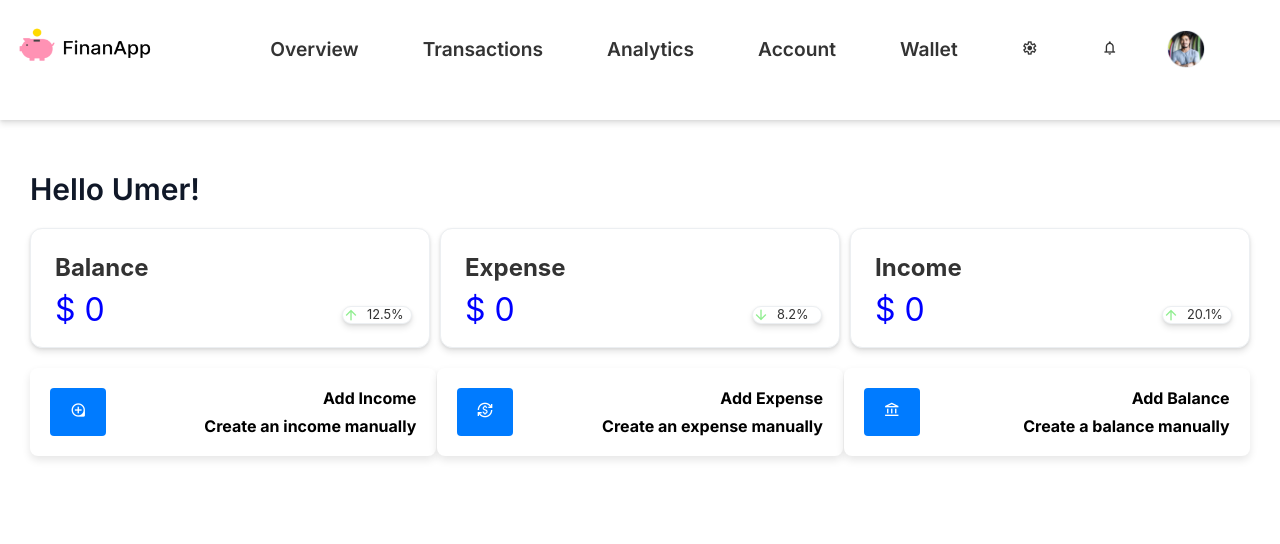
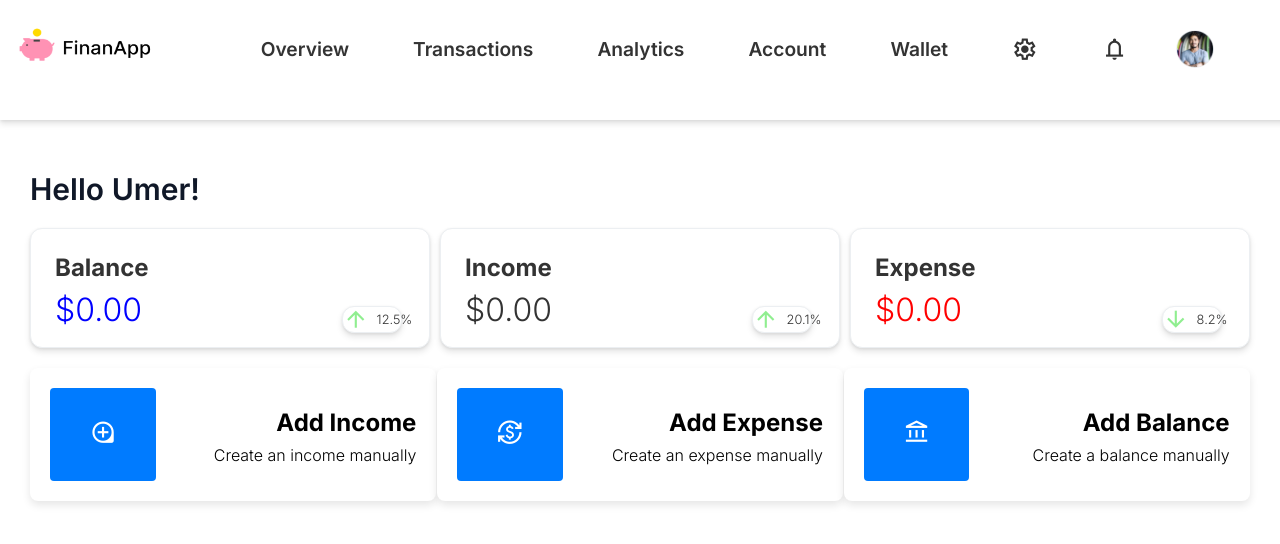
Before and after one commit to Umer2451/finance-appV2, a React (Create React App) app: page /home in a window 1280 px wide. Shown: the top 544 px of the page. Built offline with nearby package versions, Linux system fonts and the light colour scheme; no server answers; the database is empty.

Commit message:
styling added

```diff
--- a/src/features/home/components/addmonetaryactions.js
+++ b/src/features/home/components/addmonetaryactions.js
@@ -79,7 +79,7 @@ function AddmonetaryActions() {
               inputVisibility.income ? "hidden" : ""
             }`}
           >
-            <p>Add Income</p>
+            <h2 style={{display: "flex", height: "1px"}}>Add Income</h2>
             <p>Create an income manually</p>
           </div>
         </div>
@@ -112,7 +112,7 @@ function AddmonetaryActions() {
               inputVisibility.expense ? "hidden" : ""
             }`}
           >
-            <p>Add Expense</p>
+            <h2 style={{display: "flex", height: "1px"}}>Add Expense</h2>
             <p>Create an expense manually</p>
           </div>
         </div>
@@ -145,7 +145,7 @@ function AddmonetaryActions() {
               inputVisibility.balance ? "hidden" : ""
             }`}
           >
-            <p>Add Balance</p>
+            <h2 style={{display: "flex", height: "1px"}}>Add Balance</h2>
             <p>Create a balance manually</p>
           </div>
         </div>
--- a/src/features/home/components/componentstyles/addM.css
+++ b/src/features/home/components/componentstyles/addM.css
@@ -13,7 +13,6 @@
     font-family: 'Inter', sans-serif; /* Ensure Inter font is imported */
     margin-bottom: 20px;
     display: flex;
-    align-items: center;
 }
 
 .addmonetary-section-left {
@@ -35,7 +34,9 @@
 .addmonetary-section p {
     font-size: 16px;
     font-weight: bold;
-    margin: 0;
+font-family: 'Inter';
+font-style: normal;
+font-weight: 300;
 }
 
 .addmonetary-section input {
@@ -48,7 +49,7 @@
 }
 
 .addmonetary-section button {
-    padding: 10px 20px;
+    padding: 10px 40px;
     background-color: #007bff;
     color: white;
     border: none;
@@ -64,7 +65,6 @@
 .paragraphDiv {
     display: flex;
     flex-direction: column;
-    gap: 8px;
     justify-content: flex-end;
     align-items: flex-end;
     width: 100%;
--- a/src/features/home/components/componentstyles/mstyle.css
+++ b/src/features/home/components/componentstyles/mstyle.css
@@ -33,6 +33,9 @@
   flex: none;
   order: 0;
   flex-grow: 1;
+  font-family: 'Inter';
+font-style: normal;
+font-weight: 300;
 }
 
 /* Balance Text */
@@ -47,6 +50,14 @@
   font-size: 2rem;
   color: blue;
 }
+.income-amount {
+  font-size: 2rem;
+  color: #333;
+}
+.expenses-amount {
+  font-size: 2rem;
+  color: red;
+}
 
 /* Arrow Container */
 .arrow-container {
@@ -60,7 +71,7 @@
   box-shadow: 0 4px 6px rgba(0, 0, 0, 0.1), 0 1px 3px rgba(0, 0, 0, 0.08);
   border-radius: 12px;
   margin: -31px 10px 0px 82%;
-  width: 20%;
+  width: 17%;
 }
 
 .arrow-container p {
@@ -70,5 +81,5 @@
 }
 
 .material-symbols-outlined {
-  font-size: 1rem; /* Adjust arrow icon size */
+  font-size: 1.6rem; /* Adjust arrow icon size */
 }
--- a/src/features/home/components/monetaryview.js
+++ b/src/features/home/components/monetaryview.js
@@ -6,15 +6,15 @@ function Monetary() {
 
   // Ensure data exists and has the required keys
   const userTransaction = data?.userTransaction ?? {};
-  const userBalance = userTransaction.userBalance ?? "0";
-  const userExpense = userTransaction.userExpense ?? "0";
-  const userIncome = userTransaction.userIncome ?? "0";
+  const userBalance = Number(userTransaction.userBalance ?? 0).toLocaleString('en-US', { style: 'currency', currency: 'USD' });
+  const userExpense = Number(userTransaction.userExpense ?? 0).toLocaleString('en-US', { style: 'currency', currency: 'USD' });
+  const userIncome = Number(userTransaction.userIncome ?? 0).toLocaleString('en-US', { style: 'currency', currency: 'USD' });
 
   return (
     <div className="monetary-container">
       <div className="balance-container">
         <div className="balance-text">Balance</div>
-        <div className="balance-amount">$ {userBalance}</div>
+        <div className="balance-amount">{userBalance}</div>
         <div className="arrow-container">
           <span className="material-symbols-outlined">arrow_upward</span>
           <p>12.5%</p>
@@ -22,22 +22,23 @@ function Monetary() {
       </div>
 
       <div className="balance-container">
+        <div className="balance-text">Income</div>
+        <div className="income-amount">{userIncome}</div>
+        <div className="arrow-container">
+          <span className="material-symbols-outlined">arrow_upward</span>
+          <p>20.1%</p>
+        </div>
+      </div>
+
+      <div className="balance-container">
         <div className="balance-text">Expense</div>
-        <div className="balance-amount">$ {userExpense}</div>
+        <div className="expenses-amount">{userExpense}</div>
         <div className="arrow-container">
           <span className="material-symbols-outlined">arrow_downward</span>
           <p>8.2%</p>
         </div>
       </div>
 
-      <div className="balance-container">
-        <div className="balance-text">Income</div>
-        <div className="balance-amount">$ {userIncome}</div>
-        <div className="arrow-container">
-          <span className="material-symbols-outlined">arrow_upward</span>
-          <p>20.1%</p>
-        </div>
-      </div>
     </div>
   );
 }
```
